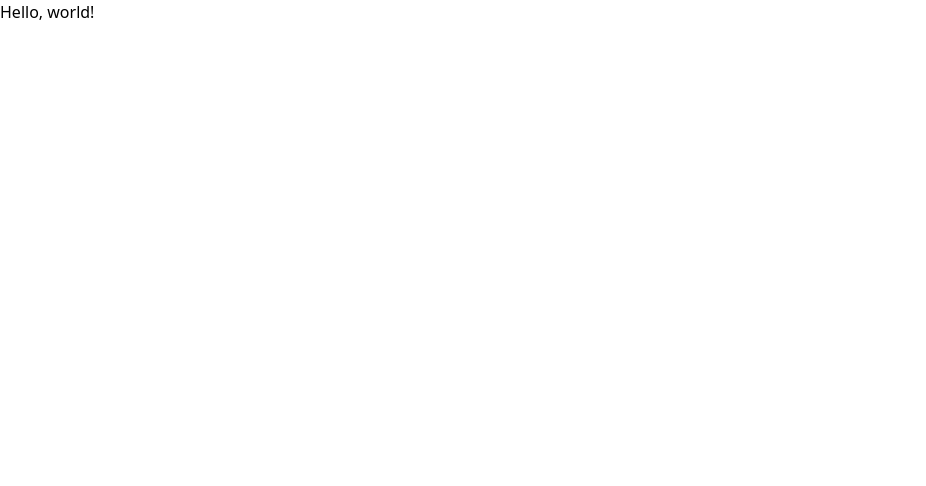
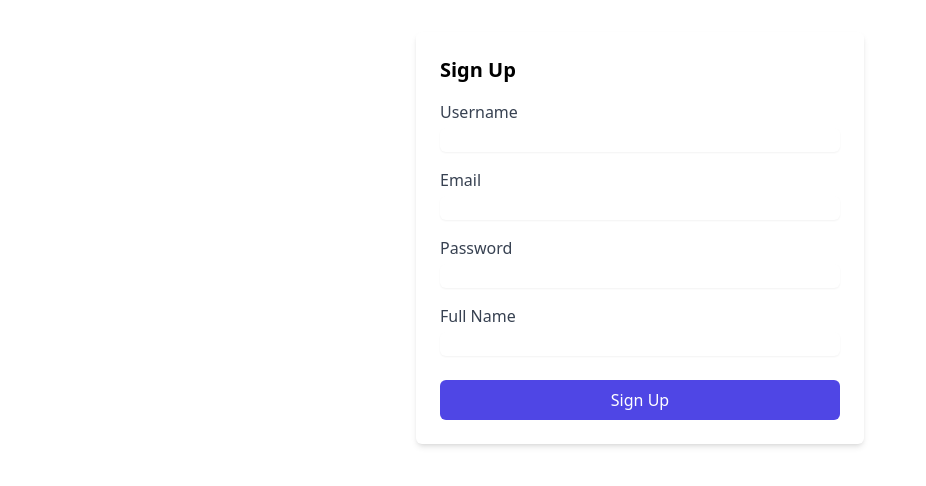
Before and after one commit to AdrianeDriane/Ystoria, a React (Vite) app in the folder client/: page / in a window 1280 px wide. Shown: the top 486 px of the page, without its empty margins (0-926 px from the left). Built offline with nearby package versions, Linux system fonts and the light colour scheme.

Commit message:
feat: test sign up form for cors

```diff
--- a/client/package.json
+++ b/client/package.json
@@ -10,6 +10,7 @@
     "preview": "vite preview"
   },
   "dependencies": {
+    "axios": "^1.6.8",
     "react": "^18.2.0",
     "react-dom": "^18.2.0",
     "react-router-dom": "^6.22.2"
--- a/client/src/App.jsx
+++ b/client/src/App.jsx
@@ -1,5 +1,7 @@
+import SignUpForm from './SignUpForm';
+
 const App = () => {
-  return <div className="">Hello, world!</div>;
+  return <SignUpForm />;
 };
 
 export default App;
--- /dev/null
+++ b/client/src/SignUpForm.jsx
@@ -0,0 +1,132 @@
+import axios from 'axios';
+import { useState } from 'react';
+
+const SignUpForm = () => {
+  const [isLoading, setIsLoading] = useState(false);
+  const [formData, setFormData] = useState({
+    username: '',
+    email: '',
+    password_hash: '',
+    full_name: '',
+  });
+
+  const handleChange = (e) => {
+    setFormData({
+      ...formData,
+      [e.target.name]: e.target.value,
+    });
+  };
+
+  // Submit handler function
+  const handleSubmit = (e) => {
+    e.preventDefault();
+    setIsLoading(true);
+    console.log(formData); // Send form data to backend or perform further actions
+    const data = {
+      ...formData,
+      profile_picture: null,
+      cover_photo: null,
+      bio: null,
+      date_of_birth: null,
+      location: null,
+      last_login_timestamp: null,
+      account_status: 'active',
+      security_tokens: {
+        verification_token: null,
+        password_reset_token: null,
+      },
+      social_links: {
+        twitter: null,
+        instagram: null,
+      },
+      friends_list: null,
+      post_history: null,
+    };
+    axios
+      .post('http://localhost:8080/user/signup', data)
+      .then(() => {
+        setIsLoading(false);
+
+        console.log('Successful user creation.');
+      })
+      .catch((err) => {
+        setIsLoading(false);
+        console.log(err);
+      });
+  };
+
+  return (
+    <div className="max-w-md mx-auto mt-8 p-6 bg-white shadow-md rounded-md">
+      <h2 className="text-xl font-semibold mb-4">Sign Up</h2>
+      <form onSubmit={handleSubmit}>
+        <div className="mb-4">
+          <label htmlFor="username" className="block text-gray-700">
+            Username
+          </label>
+          <input
+            type="text"
+            id="username"
+            name="username"
+            value={formData.username}
+            onChange={handleChange}
+            className="mt-1 block w-full rounded-md border-gray-300 shadow-sm focus:border-indigo-300 focus:ring focus:ring-indigo-200 focus:ring-opacity-50"
+            required
+          />
+        </div>
+        <div className="mb-4">
+          <label htmlFor="email" className="block text-gray-700">
+            Email
+          </label>
+          <input
+            type="email"
+            id="email"
+            name="email"
+            value={formData.email}
+            onChange={handleChange}
+            className="mt-1 block w-full rounded-md border-gray-300 shadow-sm focus:border-indigo-300 focus:ring focus:ring-indigo-200 focus:ring-opacity-50"
+            required
+          />
+        </div>
+        <div className="mb-4">
+          <label htmlFor="password_hash" className="block text-gray-700">
+            Password
+          </label>
+          <input
+            type="password"
+            id="password_hash"
+            name="password_hash"
+            value={formData.password_hash}
+            onChange={handleChange}
+            className="mt-1 block w-full rounded-md border-gray-300 shadow-sm focus:border-indigo-300 focus:ring focus:ring-indigo-200 focus:ring-opacity-50"
+            required
+          />
+        </div>
+        <div className="mb-4">
+          <label htmlFor="full_name" className="block text-gray-700">
+            Full Name
+          </label>
+          <input
+            type="text"
+            id="full_name"
+            name="full_name"
+            value={formData.full_name}
+            onChange={handleChange}
+            className="mt-1 block w-full rounded-md border-gray-300 shadow-sm focus:border-indigo-300 focus:ring focus:ring-indigo-200 focus:ring-opacity-50"
+            required
+          />
+        </div>
+        <div className="mt-6">
+          <button
+            type="submit"
+            className="w-full px-4 py-2 bg-indigo-600 text-white rounded-md hover:bg-indigo-700 focus:outline-none focus:bg-indigo-700"
+          >
+            Sign Up
+          </button>
+        </div>
+      </form>
+      {isLoading && <p>Loading</p>}
+    </div>
+  );
+};
+
+export default SignUpForm;
```
Also changed, not shown: client/.eslintrc.cjs, 1 other file (tests, documents, lock files or other folders).
